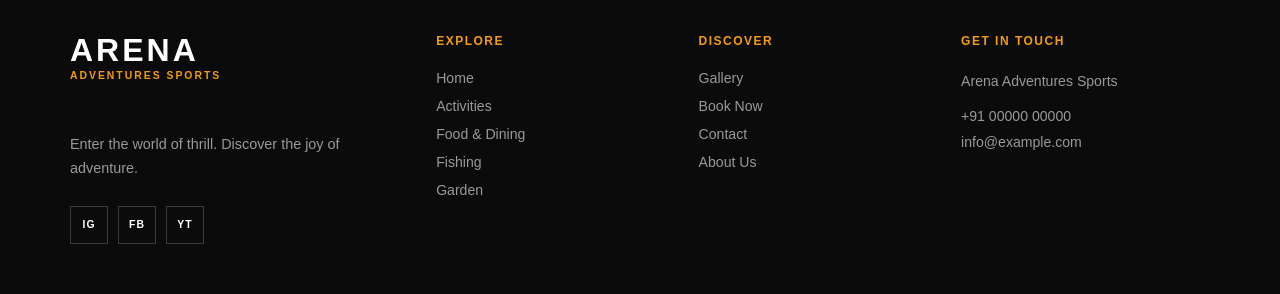
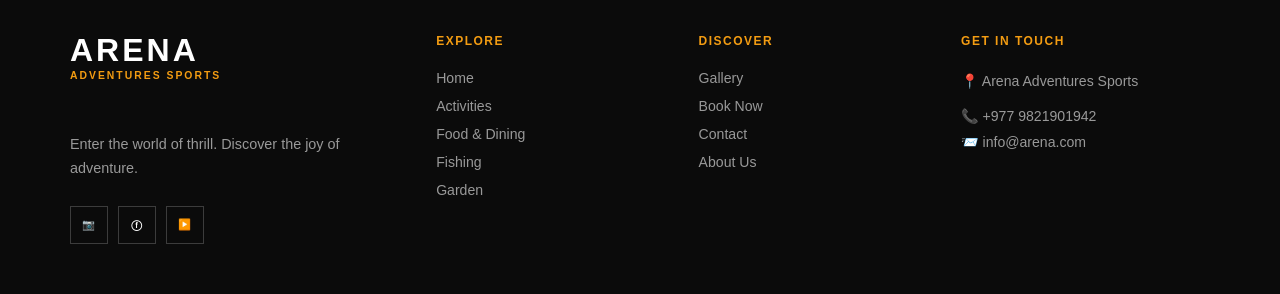
Before and after one commit to dipesh-gupta69/Arena-Adventures-Sports, a plain HTML site: page contact.html in a window 1280 px wide. Shown: the part 4524-4818 px from the top of the page. Drawn offline with Linux system fonts and the light colour scheme.

Commit message:
index file change content  commit

```diff
--- a/contact.html
+++ b/contact.html
@@ -579,9 +579,9 @@
             </p>
 
             <div class="footer-social">
-                <a href="#" aria-label="Instagram">IG</a>
-                <a href="#" aria-label="Facebook">FB</a>
-                <a href="#" aria-label="YouTube">YT</a>
+                <a href="#" aria-label="Instagram">📷</a>
+                <a href="#" aria-label="Facebook">ⓕ</a>
+                <a href="#" aria-label="YouTube">▶️</a>
             </div>
 
         </div>
@@ -617,15 +617,15 @@
             <h3>GET IN TOUCH</h3>
 
             <p>
-                Arena Adventures Sports
+               📍 Arena Adventures Sports
             </p>
 
-            <a href="tel:+910000000000">
-                +91 00000 00000
+            <a href="tel:+977 9821901942">
+                📞 +977 9821901942
             </a>
 
-            <a href="mailto:info@example.com">
-                info@example.com
+            <a href="mailto:info@arena.com">
+                📨 info@arena.com
             </a>
 
         </div>
```
Also changed, not shown: index.html (+7 -2 lines).
